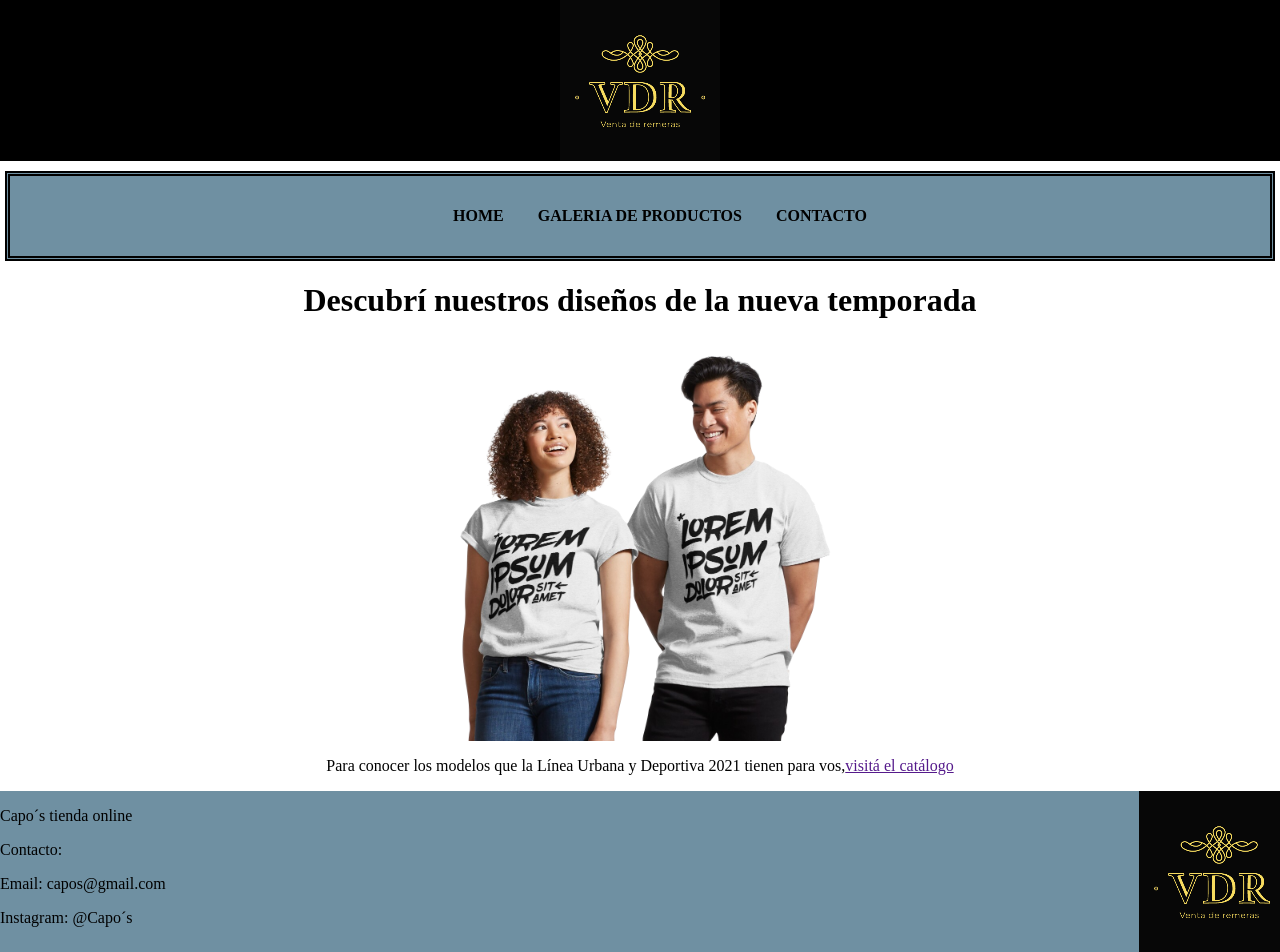
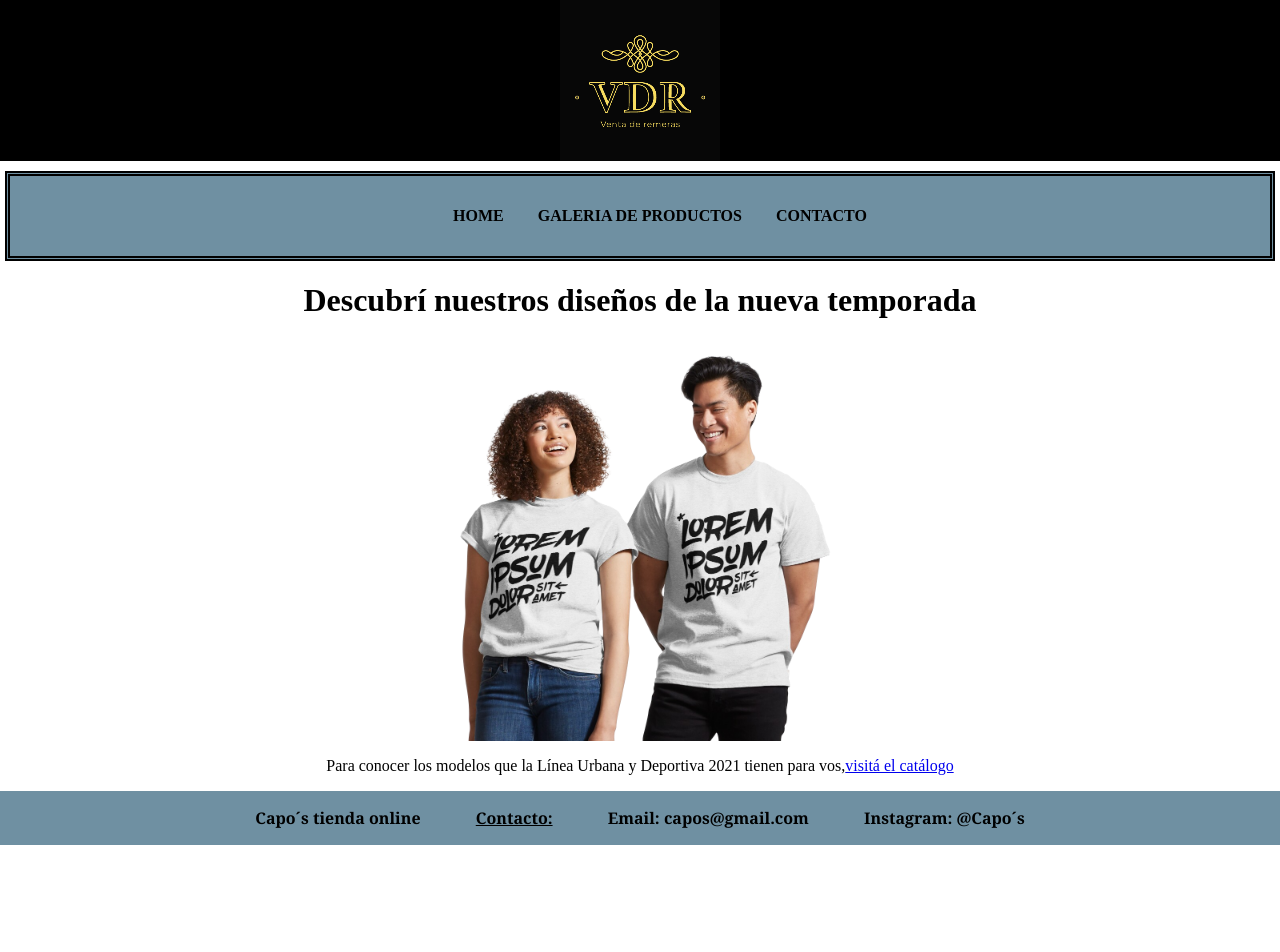
Before and after one commit to ValentinCa123/Pagina-web-tienda-de-ropa, a plain HTML site: page index.html in a window 1280 px wide. After the commit the page ends 845 px from the top, so only its background shows below. Drawn offline with Linux system fonts and the light colour scheme.

Commit message:
cambios en footer

```diff
--- a/css/style.css
+++ b/css/style.css
@@ -59,16 +59,18 @@ img {
 
 #footer {
     display: flex;
+    justify-content: space-evenly;
     background-color: #6F90A2;
-
+    font-family: Georgia, 'Times New Roman', Times, serif;
+    font-weight: 900;
+    flex-direction: row;
+    padding-left: 200px;
+    padding-right: 200px;
 }
 
-.footer-logo {
-    display: flex;
-    position: relative;
-    left: 76%;
+.sub-line {
+    text-decoration: underline;
 }
-
 
 .conteiner-formulario {
     display: flex;
@@ -96,7 +98,7 @@ img {
 
 .seccion-1 {
     display: flex;
-    border: 5px solid blue;
+    justify-content: space-between;
 }
 
 .seccion-2 {
--- a/index.html
+++ b/index.html
@@ -27,20 +27,14 @@
     <div class="remera">
         <img src="images/remera.png" alt="remera modelo urbano nueva colección">
     </div>
-    <p class="info">Para conocer los modelos que la Línea Urbana y Deportiva 2021 tienen para vos, <a href="">visitá
+    <p class="info">Para conocer los modelos que la Línea Urbana y Deportiva 2021 tienen para vos, <a href="form.html">visitá
             el catálogo</a></p>
 
     <div id="footer">
-
-        <span>
             <p>Capo´s tienda online</p>
-            <p>Contacto:</p>
+            <p class="sub-line">Contacto:</p>
             <p>Email: capos@gmail.com</p>
             <p>Instagram: @Capo´s</p>
-        </span>
-        <div class="footer-logo">
-            <img src="images/logo.png" alt="logo de la tienda">
-        </div>
     </div>
 
 </body>
```
Also changed, not shown: form.html (+6 -3 lines), galeria.html (+4 -6 lines).
